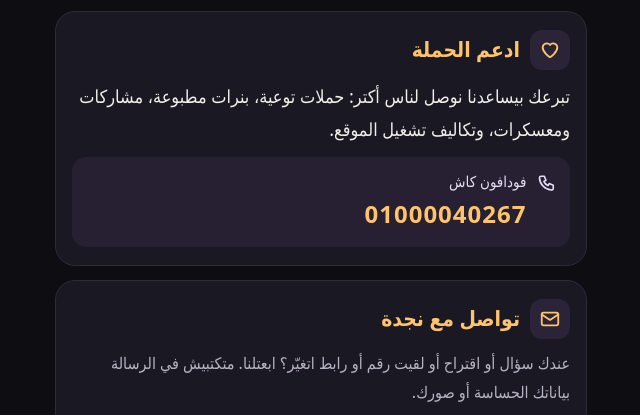
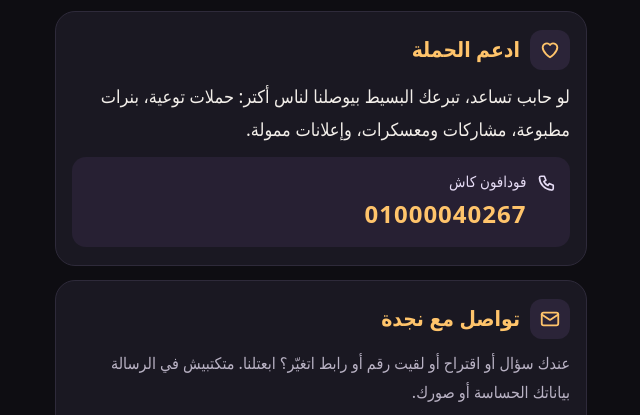
Before and after one commit to najdahelp/najdahelp.github.io, a plain HTML site: page index.html in a window 1280 px wide. Shown: the part 4299-4714 px from the top of the page, without its empty margins (319-959 px from the left). Drawn offline with Linux system fonts and the light colour scheme.

Commit message:
Donation line final
Updated donation message to clarify the impact of contributions.

```diff
--- a/index.html
+++ b/index.html
@@ -191,7 +191,7 @@ footer{text-align:center;font-size:14px;color:var(--mut);padding:8px 20px 36px;l
 
 <section class="card" aria-labelledby="h9">
 <h2 id="h9"><span class="ic"><svg class="i"><use href="#heart"/></svg></span>ادعم الحملة</h2>
-<p>تبرعك بيساعدنا نوصل لناس أكتر: حملات توعية، بنرات مطبوعة، مشاركات ومعسكرات، وتكاليف تشغيل الموقع.</p>
+<p>لو حابب تساعد، تبرعك البسيط بيوصلنا لناس أكتر: حملات توعية، بنرات مطبوعة، مشاركات ومعسكرات، وإعلانات ممولة.</p>
 <div class="tip"><svg class="i"><use href="#phone"/></svg><div>فودافون كاش<br><b dir="ltr" style="display:block;text-align:right;font-size:24px;color:var(--p);letter-spacing:1px;user-select:all">01000040267</b></div></div>
 </section>
 
```
